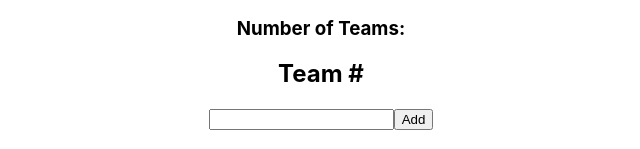
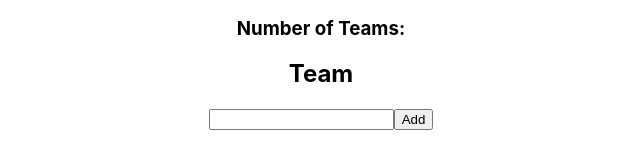
Before and after one commit to legacycultivated/React-Draft-League, a React (Create React App) app in the folder draft-league/: page / in a window 1280 px wide. Shown: the part 251-400 px from the top of the page, without its empty margins (319-959 px from the left). Built offline with nearby package versions, Linux system fonts and the light colour scheme.

Commit message:
pass props to TeamCard

```diff
--- a/draft-league/src/components/intro/intro.js
+++ b/draft-league/src/components/intro/intro.js
@@ -33,7 +33,7 @@ export default function Intro() {
         </button>
       </form>
       <h3>Number of Teams: {numberOfTeams}</h3>
-      <TeamCard value={numberOfTeams} />
+      <TeamCard input={numberOfTeams} />
     </div>
   );
 }
--- a/draft-league/src/components/teamCard/TeamCard.js
+++ b/draft-league/src/components/teamCard/TeamCard.js
@@ -1,7 +1,12 @@
-export function TeamCard({ numberOfTeams }) {
+export function TeamCard(input) {
+  let amountOfTeams = Number(input.input);
+  console.log(typeof amountOfTeams);
+  let teams = [...Array(amountOfTeams).keys()].map((x) => ++x);
+  console.log(teams);
+
   return (
     <>
-      <h2>Team #</h2>
+      <h2>Team</h2>
       <form>
         <input type="text"></input>
         <button type="submit">Add</button>
```
